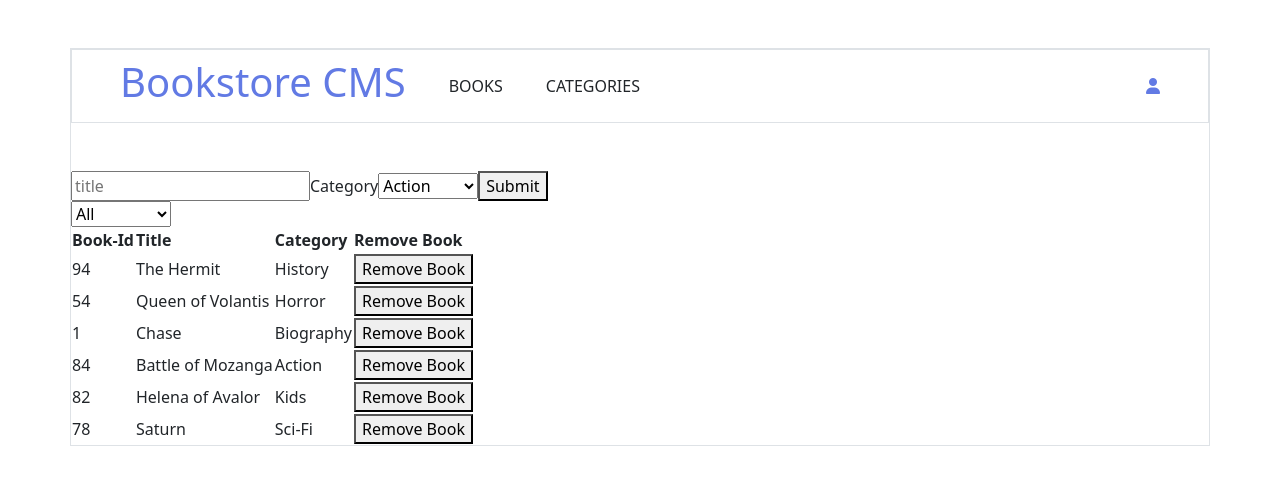
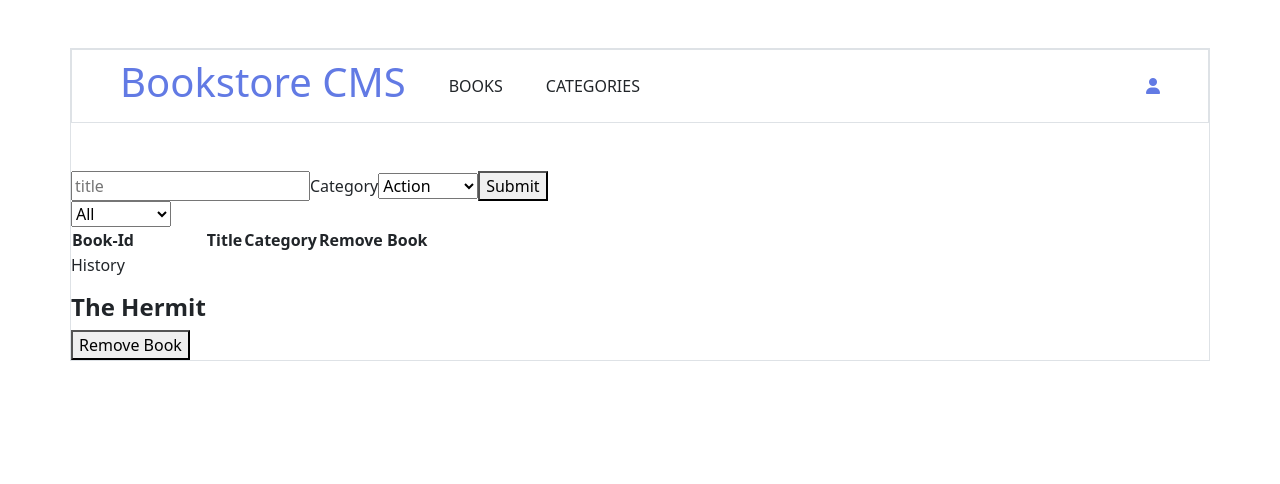
Before and after one commit to george-shammar/bookstore-cmss, a React (Create React App) app: page / in a window 1280 px wide. Shown: the top 484 px of the page. Built offline with nearby package versions, Linux system fonts and the light colour scheme.

Commit message:
Refactor Books component

```diff
--- a/src/components/Book.js
+++ b/src/components/Book.js
@@ -5,12 +5,11 @@ const Book = (props) => {
   const { book, handleRemove } = props;
 
   return (
-    <tr>
-      <td>{book.id}</td>
-      <td>{book.title}</td>
-      <td>{book.category}</td>
-      <td><button type="button" name="button" value={book} onClick={() => handleRemove(book)}>Remove Book</button></td>
-    </tr>
+    <div>
+      <p>{book.category}</p>
+      <h4 className="fw-bold">{book.title}</h4>
+      <div><button type="button" name="button" value={book} onClick={() => handleRemove(book)}>Remove Book</button></div>
+    </div>
   );
 };
 
--- a/src/index.js
+++ b/src/index.js
@@ -10,31 +10,6 @@ const initialState = [
     id: Math.floor((Math.random() * 100) + 1),
     title: 'The Hermit',
     category: 'History',
-  },
-  {
-    id: Math.floor((Math.random() * 100) + 1),
-    title: 'Queen of Volantis',
-    category: 'Horror',
-  },
-  {
-    id: Math.floor((Math.random() * 100) + 1),
-    title: 'Chase',
-    category: 'Biography',
-  },
-  {
-    id: Math.floor((Math.random() * 100) + 1),
-    title: 'Battle of Mozanga',
-    category: 'Action',
-  },
-  {
-    id: Math.floor((Math.random() * 100) + 1),
-    title: 'Helena of Avalor',
-    category: 'Kids',
-  },
-  {
-    id: Math.floor((Math.random() * 100) + 1),
-    title: 'Saturn',
-    category: 'Sci-Fi',
   },
 ];
 
```
